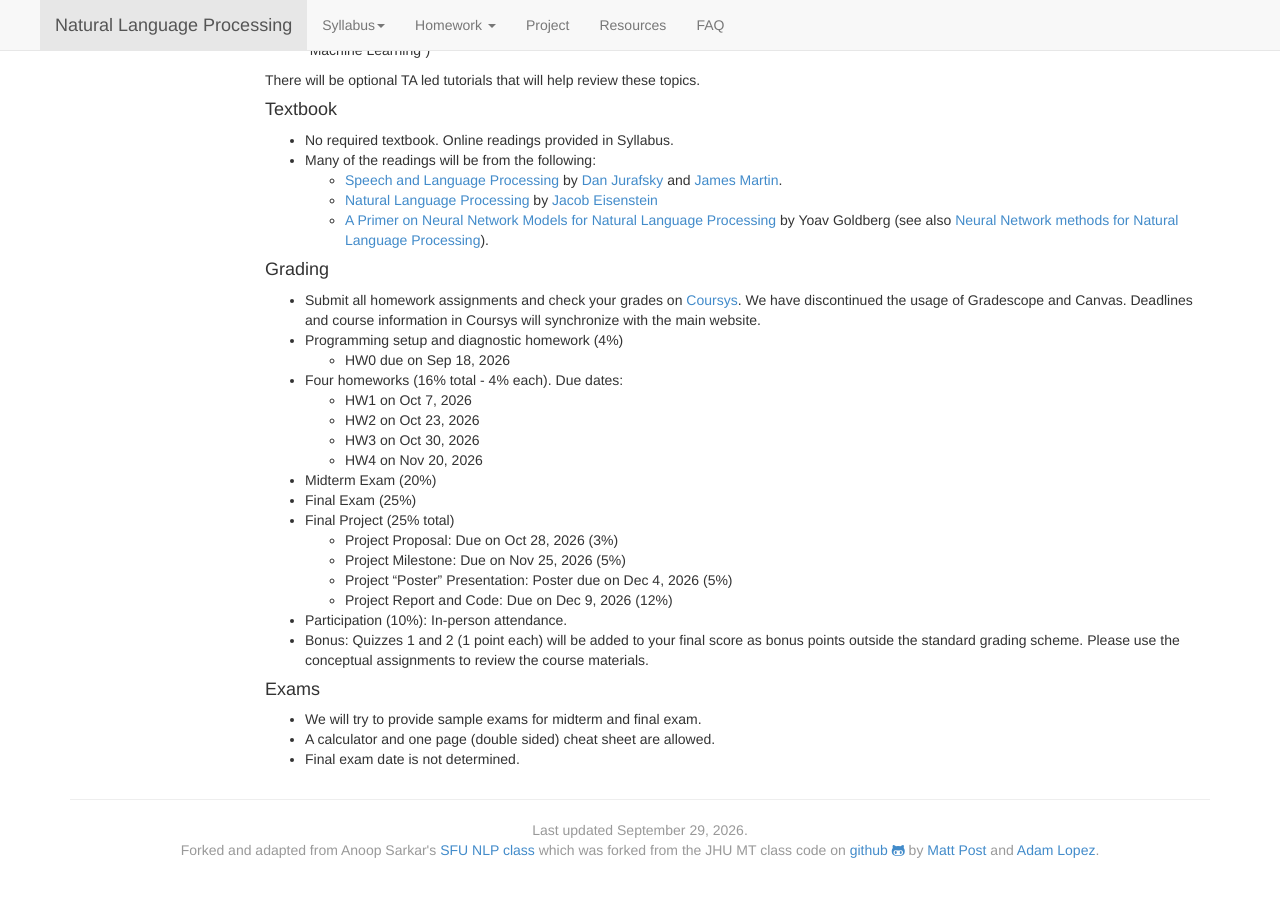
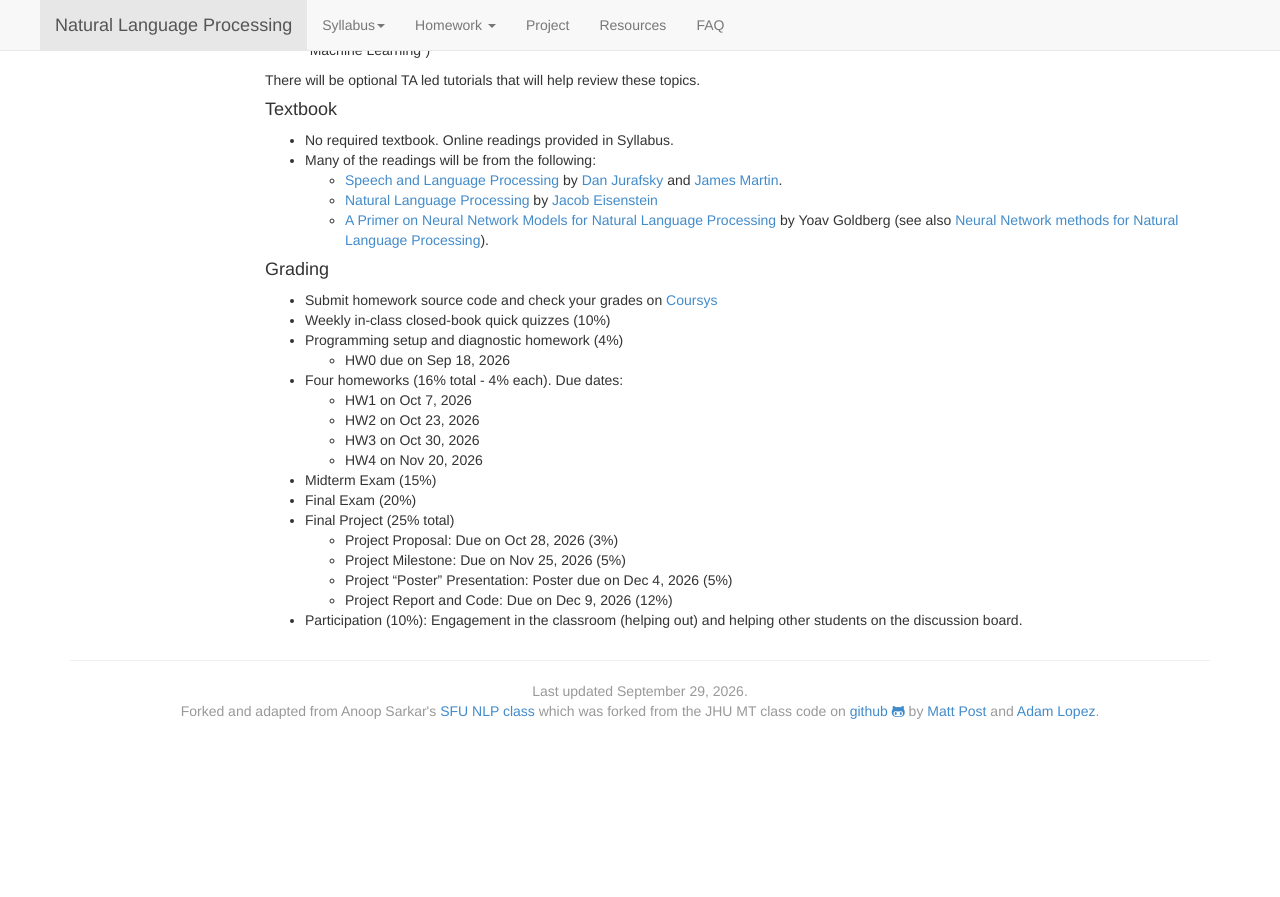
Before and after one commit to zhiyunrichardpeng/nlp-class, a Jekyll site: the page built from index.md, in a window 1280 px wide and 900 px high, scrolled down 862 px. Shown: the top 897 px of the window. Built offline with Jekyll 4.4.1, drawn with Linux system fonts in a browser that asks for light colours; nearby versions of some CDN libraries; after the commit the page ends 1623 px from its top, so only the background shows below that.

Commit message:
Revert Grading and Exams section updates in index.md

```diff
--- a/index.md
+++ b/index.md
@@ -78,7 +78,8 @@ There will be optional TA led tutorials that will help review these topics.
 
 
 #### Grading
-* Submit all homework assignments and check your grades on [Coursys]({{ site.coursys }}). We have discontinued the usage of Gradescope and Canvas. Deadlines and course information in Coursys will synchronize with the main website.
+* Submit homework source code and check your grades on [Coursys]({{ site.coursys }})
+* Weekly in-class closed-book quick quizzes (10%)
 * Programming setup and diagnostic homework (4%)
   * HW0 due on {{ site.hwdates[0].deadline }}
 * Four homeworks (16% total - 4% each). Due dates:
@@ -86,17 +87,11 @@ There will be optional TA led tutorials that will help review these topics.
   * HW2 on {{ site.hwdates[2].deadline }}
   * HW3 on {{ site.hwdates[3].deadline }}
   * HW4 on {{ site.hwdates[4].deadline }}
-* Midterm Exam (20%)
-* Final Exam (25%)
+* Midterm Exam (15%)
+* Final Exam (20%)
 * Final Project (25% total)
   * Project Proposal: Due on {{ site.hwdates[5].proposal }} (3%)
   * Project Milestone: Due on {{ site.hwdates[5].milestone }} (5%)
   * Project "Poster" Presentation: {{ site.hwdates[5].poster }} (5%)
   * Project Report and Code: Due on {{ site.hwdates[5].deadline }} (12%)
-* Participation (10%): In-person attendance.
-* Bonus: Quizzes 1 and 2 (1 point each) will be added to your final score as bonus points outside the standard grading scheme. Please use the conceptual assignments to review the course materials.
-
-#### Exams
-* We will try to provide sample exams for midterm and final exam.
-* A calculator and one page (double sided) cheat sheet are allowed.
-* Final exam date is not determined.
+* Participation (10%): Engagement in the classroom (helping out) and helping other students on the discussion board.
```
